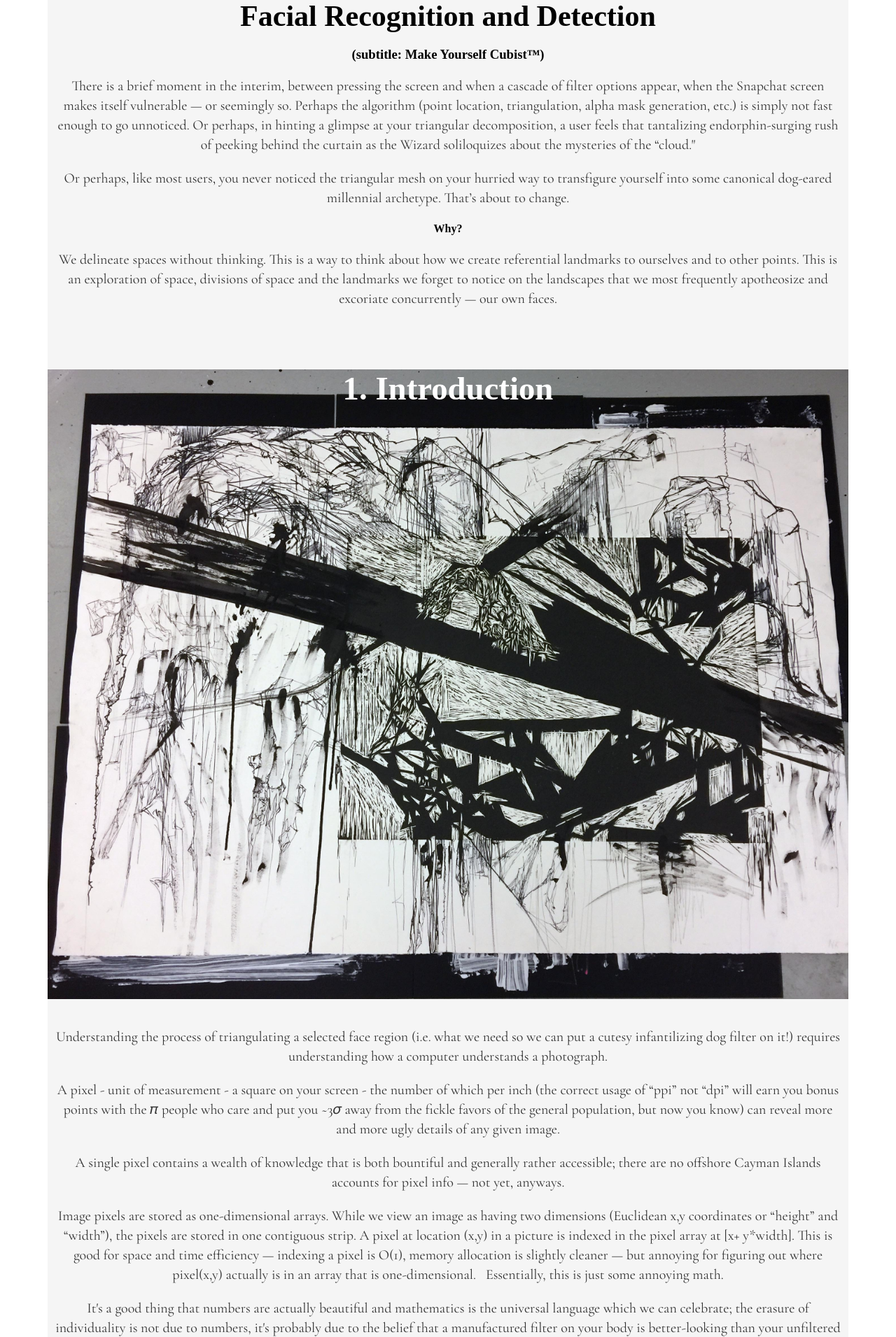
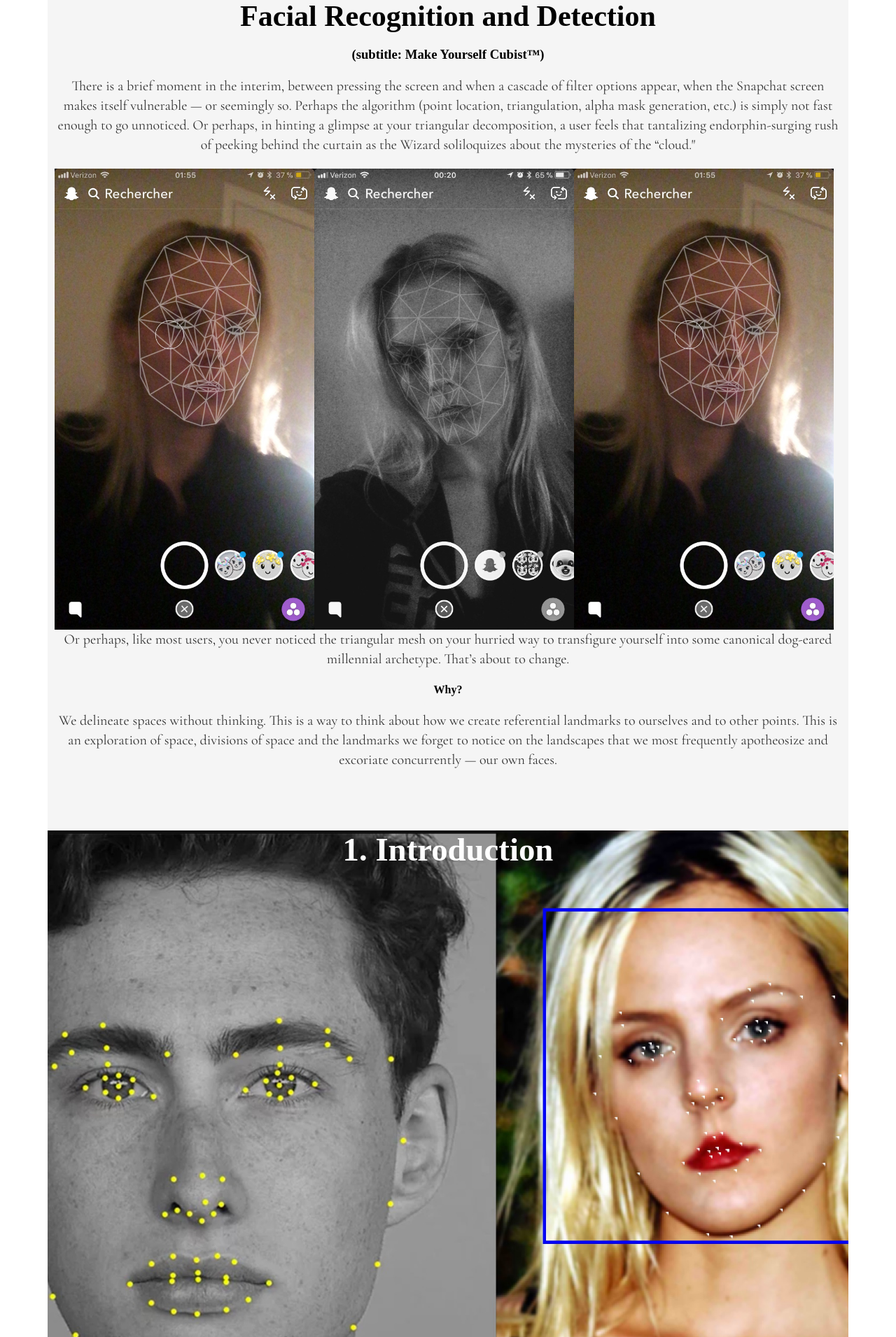
Before and after one commit to nikaroxanne/nikaroxanne.github.io, a Jekyll site: the page built from triangulation.html, in a window 1280 px wide. Shown: the part 334-2245 px from the top of the page at 70% size. Built offline with Jekyll 4.4.1, drawn with Linux system fonts in a browser that asks for light colours; some web fonts are replaced.

Commit message:
modifying photos on triangulation page

```diff
--- a/css/main.css
+++ b/css/main.css
@@ -55,15 +55,16 @@ body, html {
 .parallax__layer--back{
 	height: 100vh;
 	background-position: 50% 50%;
-	background-repeat: repeat;
+	background-repeat: no-repeat;
 	background-attachment: fixed;
 	background-size: cover;
-	background-image: url('/assets/images/triangulation/metal1.jpg');
+	background-image: url('/assets/images/163images/facePointApproximation.jpg');
 	color: white;
 	text-align: center;
 	font-size: 40px;
 	font-weight: 200;
 }
+
 
 .container {
 	max-width: 960px;
@@ -81,6 +82,21 @@ section.module.parallax {
 	z-index: 100;
 }
 */
+
+img#snapTri {
+	max-width: 33%;
+	height: auto;
+	float: left;
+	background-position: 50% 50%;
+	background-repeat: no-repeat;
+	background-attachment: fixed;
+	background-size: cover;
+	color: white;
+	text-align: center;
+	font-size: 40px;
+	font-weight: 200;
+}
+
 
 .parallax__layer p {
 	margin-bottom: : 40px;
--- a/triangulation.html
+++ b/triangulation.html
@@ -11,6 +11,12 @@ title: Triangulation
 
 				<div class = "content">
 					<p>There is a brief moment in the interim, between pressing the screen and when a cascade of filter options appear, when the Snapchat screen makes itself vulnerable — or seemingly so. Perhaps the algorithm (point location, triangulation, alpha mask generation, etc.) is simply not fast enough to go unnoticed. Or perhaps, in hinting a glimpse at your triangular decomposition, a user  feels that tantalizing endorphin-surging rush of peeking behind the curtain as the Wizard soliloquizes about the mysteries of the “cloud."</p>
+
+					<div id = "imageRow">
+						<img id = "snapTri" src = "/assets/images/163images/snapTri1.jpg" alt = "snapChat Triangulation">
+						<img id = "snapTri" src = "/assets/images/163images/snapTri3.jpg" alt = "snapChat Triangulation">
+						<img id = "snapTri" src = "/assets/images/163images/snapTri1.jpg" alt = "snapChat Triangulation">
+					</div>
 
 					<p>Or perhaps, like most users, you never noticed the triangular mesh on your hurried way to transfigure yourself into some canonical dog-eared millennial archetype. That’s about to change. </p>
 				</div>
```
Also changed, not shown: assets/images/163images/facePointApproximation.jpg (added), assets/images/163images/facePointsRef.jpg (added), assets/images/163images/snapTri1.jpg (added), assets/images/163images/snapTri3.jpg (added), assets/images/163images/triangulationRef.jpg (added), assets/images/brownianmotionImages/00001 copy.png (added), assets/images/brownianmotionImages/00072 copy.png (added), assets/images/brownianmotionImages/00169 copy.png (added), assets/images/brownianmotionImages/00223 copy.png (added), assets/images/brownianmotionImages/00291 copy.png (added), assets/images/brownianmotionImages/00379 copy.png (added), assets/images/brownianmotionImages/00420 copy.png (added), assets/images/brownianmotionImages/00492 copy.png (added), assets/images/brownianmotionImages/00550 copy.png (added), 2 more files, 2 other files.
